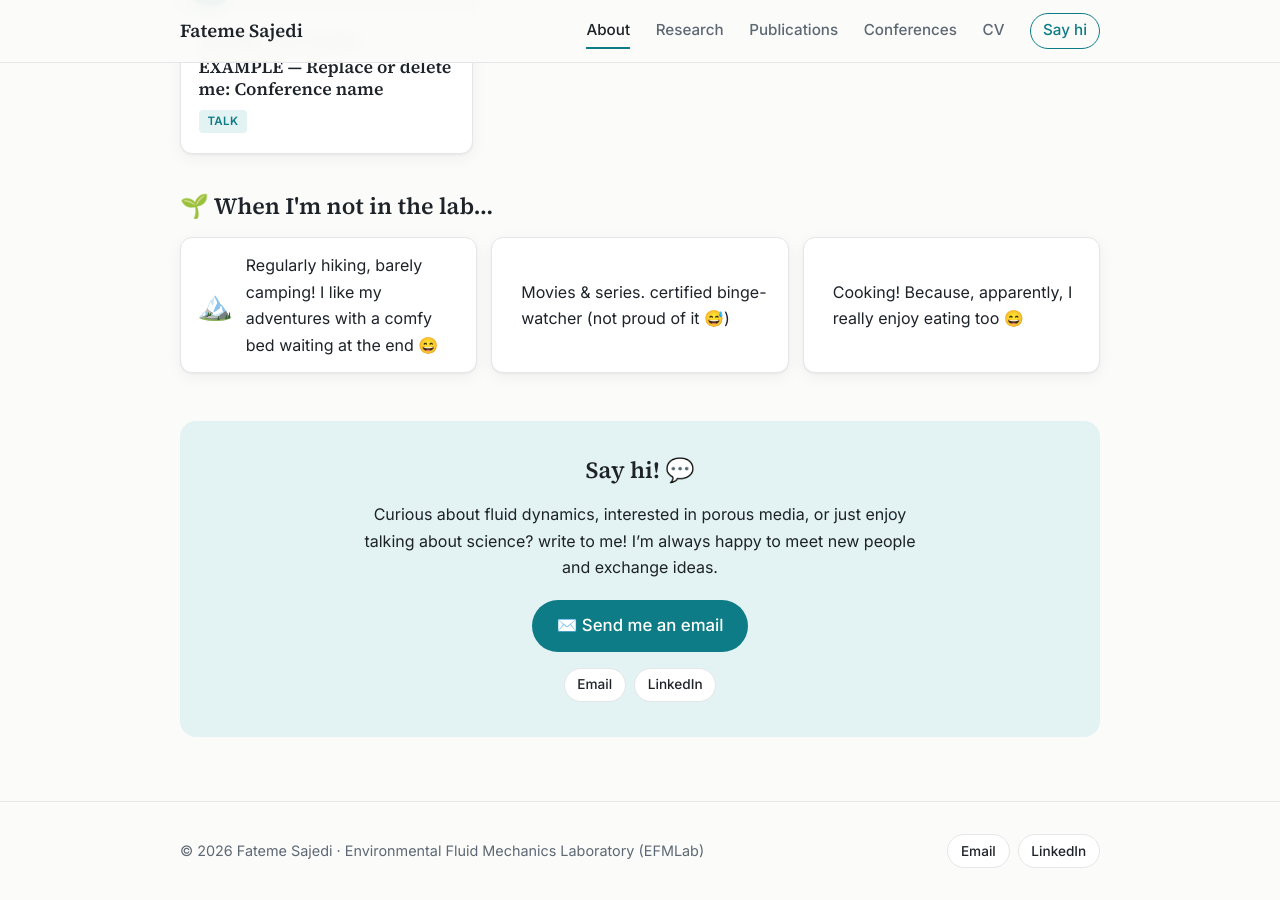
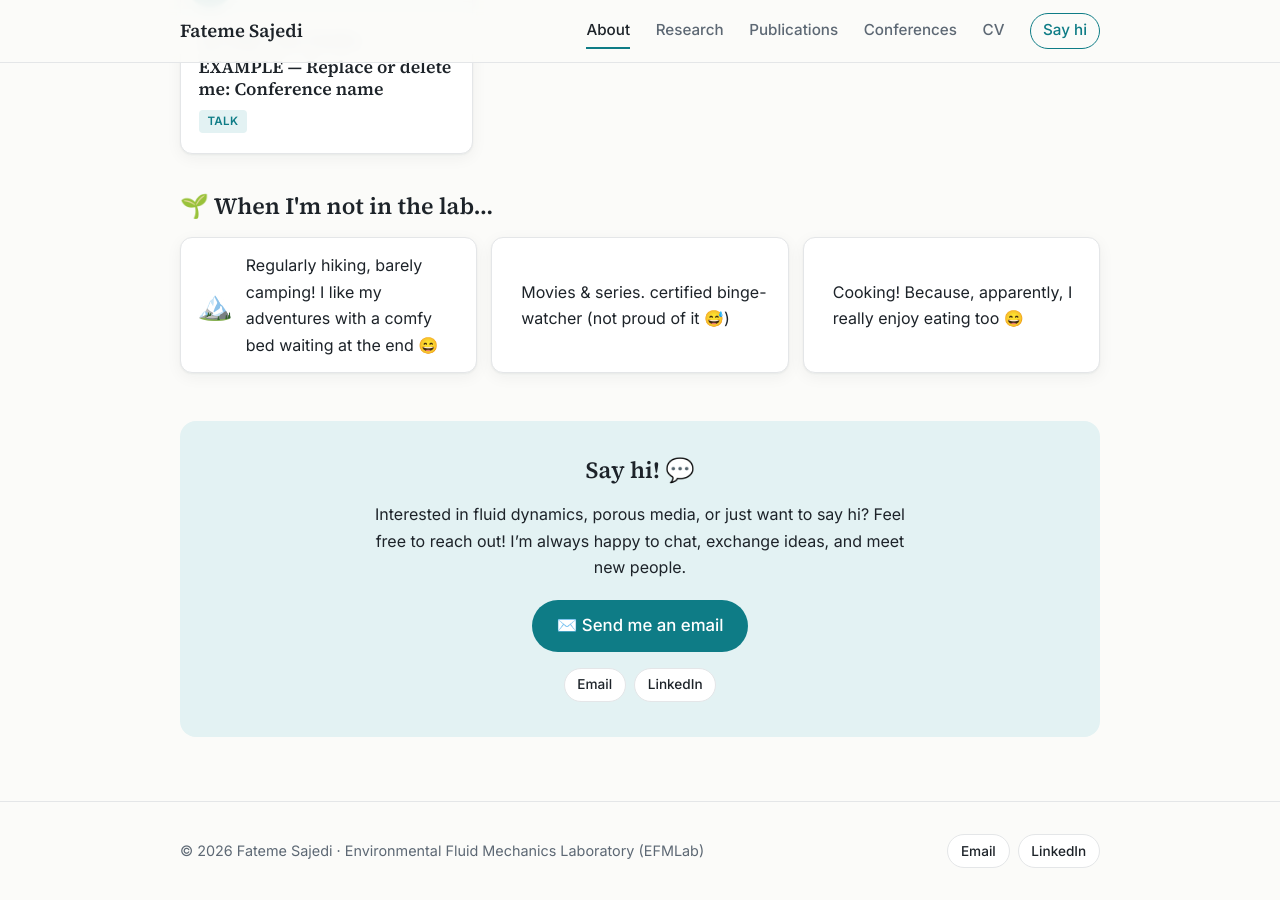
Before and after one commit to fatemesajedi/fatemesajedi.github.io, a Jekyll site: the page built from index.html, in a window 1280 px wide and 900 px high, scrolled down 1774 px. Built offline with Jekyll 4.4.1, drawn with Linux system fonts in a browser that asks for light colours.

Commit message:
Update _data/profile.yml (via Pages CMS)

```diff
--- a/_data/profile.yml
+++ b/_data/profile.yml
@@ -39,9 +39,9 @@ fun_facts:
       waiting at the end 😄
   - text: Movies & series. certified binge-watcher (not proud of it 😅)
   - text: Cooking! Because, apparently, I really enjoy eating too 😄
-say_hi: Curious about fluid dynamics, interested in porous media, or just enjoy
-  talking about science? write to me! I’m always happy to meet new people and
-  exchange ideas.
+say_hi: Interested in fluid dynamics, porous media, or just want to say hi? Feel
+  free to reach out! I’m always happy to chat, exchange ideas, and meet new
+  people.
 email: fateme.sajedi@unil.ch
 highlight_name: Sajedi
 links:
```
